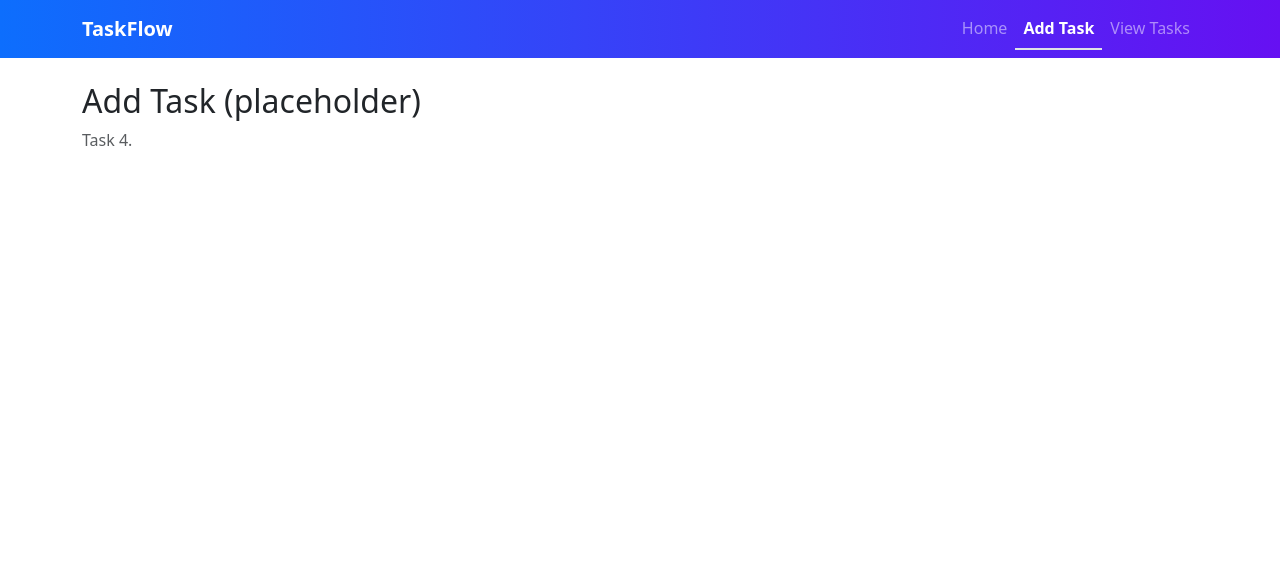
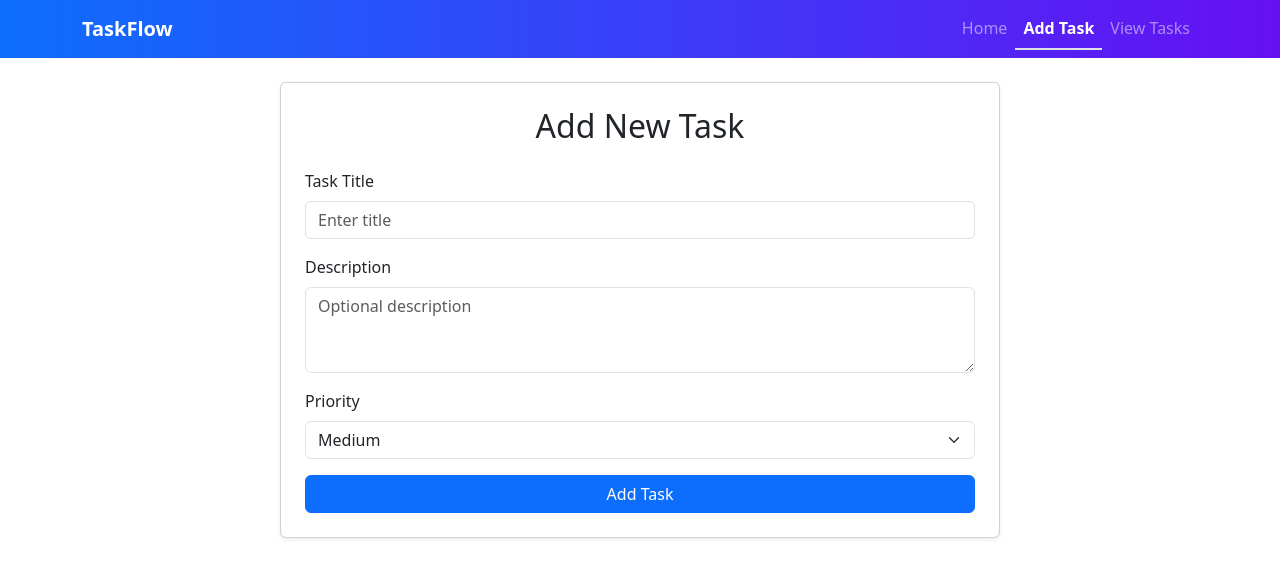
Before and after one commit to Waeijn/taskflow, a React (Create React App) app: page /add in a window 1280 px wide. Shown: the top 578 px of the page. Built offline with nearby package versions, Linux system fonts and the light colour scheme.

Commit message:
task4: implement AddTaskView form and integrate addTask prop

```diff
--- a/src/App.js
+++ b/src/App.js
@@ -1,17 +1,13 @@
-import React, { useState } from 'react';
-import { BrowserRouter as Router, Routes, Route } from 'react-router-dom';
-import Navbar from './taskflow-components/Navbar';
-import Home from './taskflow-components/Home';
-import AddTaskView from './taskflow-components/AddTaskView';
-import ViewTaskList from './taskflow-components/ViewTaskList';
-import './App.css';
+import React, { useState } from "react";
+import { BrowserRouter as Router, Routes, Route } from "react-router-dom";
+import Navbar from "./taskflow-components/Navbar";
+import Home from "./taskflow-components/Home";
+import AddTaskView from "./taskflow-components/AddTaskView";
+import ViewTaskList from "./taskflow-components/ViewTaskList";
+import "./App.css";
 
 export default function App() {
-
-  const [tasks, setTasks] = useState([
-    // small example, can be empty []
-    { id: 1, title: 'Sample Task', description: 'This is a sample', priority: 'Medium' }
-  ]);
+  const [tasks, setTasks] = useState([]);
 
   const addTask = (newTask) => {
     setTasks((prev) => [...prev, newTask]);
@@ -26,9 +22,15 @@ export default function App() {
       <Navbar />
       <div className="container mt-4">
         <Routes>
-          <Route path="/" element={<Home tasks={tasks} deleteTask={deleteTask} />} />
+          <Route
+            path="/"
+            element={<Home tasks={tasks} deleteTask={deleteTask} />}
+          />
           <Route path="/add" element={<AddTaskView addTask={addTask} />} />
-          <Route path="/tasks" element={<ViewTaskList tasks={tasks} deleteTask={deleteTask} />} />
+          <Route
+            path="/tasks"
+            element={<ViewTaskList tasks={tasks} deleteTask={deleteTask} />}
+          />
         </Routes>
       </div>
     </Router>
--- a/src/taskflow-components/AddTaskView.js
+++ b/src/taskflow-components/AddTaskView.js
@@ -1,10 +1,79 @@
-import React from 'react';
+import React, { useState } from "react";
+import { useNavigate } from "react-router-dom";
 
-export default function AddTaskView({ addtask }) {
+export default function AddTaskView({ addTask }) {
+  const [title, setTitle] = useState("");
+  const [description, setDescription] = useState("");
+  const [priority, setPriority] = useState("Medium");
+  const navigate = useNavigate();
+
+  const handleSubmit = (e) => {
+    e.preventDefault();
+    if (!title.trim()) {
+      alert("Please enter a title for the task.");
+      return;
+    }
+
+    const newTask = {
+      id: Date.now(),
+      title: title.trim(),
+      description: description.trim(),
+      priority,
+    };
+
+    addTask(newTask);
+
+    // reset
+    setTitle("");
+    setDescription("");
+    setPriority("Medium");
+
+    navigate("/");
+  };
+
   return (
-    <div>
-      <h2>Add Task (placeholder)</h2>
-      <p className="text-muted">Task 4.</p>
+    <div className="card p-4 shadow-sm mx-auto" style={{ maxWidth: 720 }}>
+      <h2 className="mb-4 text-center">Add New Task</h2>
+
+      <form onSubmit={handleSubmit}>
+        <div className="mb-3">
+          <label className="form-label">Task Title</label>
+          <input
+            className="form-control"
+            value={title}
+            onChange={(e) => setTitle(e.target.value)}
+            placeholder="Enter title"
+          />
+        </div>
+
+        <div className="mb-3">
+          <label className="form-label">Description</label>
+          <textarea
+            className="form-control"
+            rows="3"
+            value={description}
+            onChange={(e) => setDescription(e.target.value)}
+            placeholder="Optional description"
+          ></textarea>
+        </div>
+
+        <div className="mb-3">
+          <label className="form-label">Priority</label>
+          <select
+            className="form-select"
+            value={priority}
+            onChange={(e) => setPriority(e.target.value)}
+          >
+            <option>High</option>
+            <option>Medium</option>
+            <option>Low</option>
+          </select>
+        </div>
+
+        <button type="submit" className="btn btn-primary w-100">
+          Add Task
+        </button>
+      </form>
     </div>
   );
 }
```
